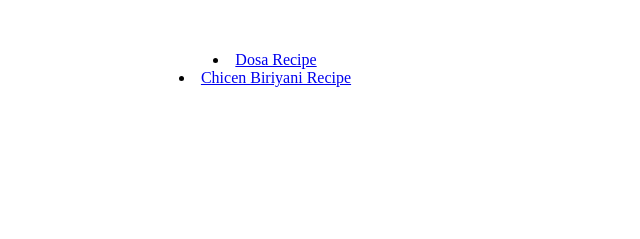
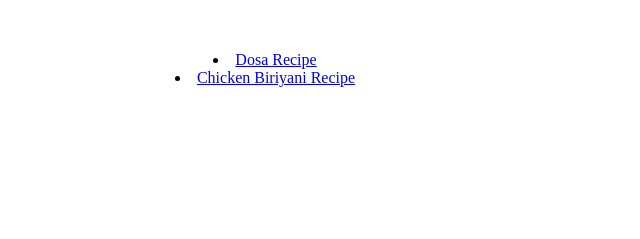
Before and after one commit to ajaythumala/odin-recipes, a plain HTML site: page index.html in a window 1280 px wide. Shown: the part 216-455 px from the top of the page, 0-640 px from the left. Drawn offline with Linux system fonts and the light colour scheme.

Commit message:
fix typo

```diff
--- a/index.html
+++ b/index.html
@@ -26,7 +26,7 @@
     <div class="list">
         <!-- <ul align = "center"> -->
         <li><a href="./recipes/dosa.html">Dosa Recipe</a></li>
-        <li><a href="./recipes/biriyani.html">Chicen Biriyani Recipe</a></li>
+        <li><a href="./recipes/biriyani.html">Chicken Biriyani Recipe</a></li>
         <!-- </ul> -->
     </div>
 
```
